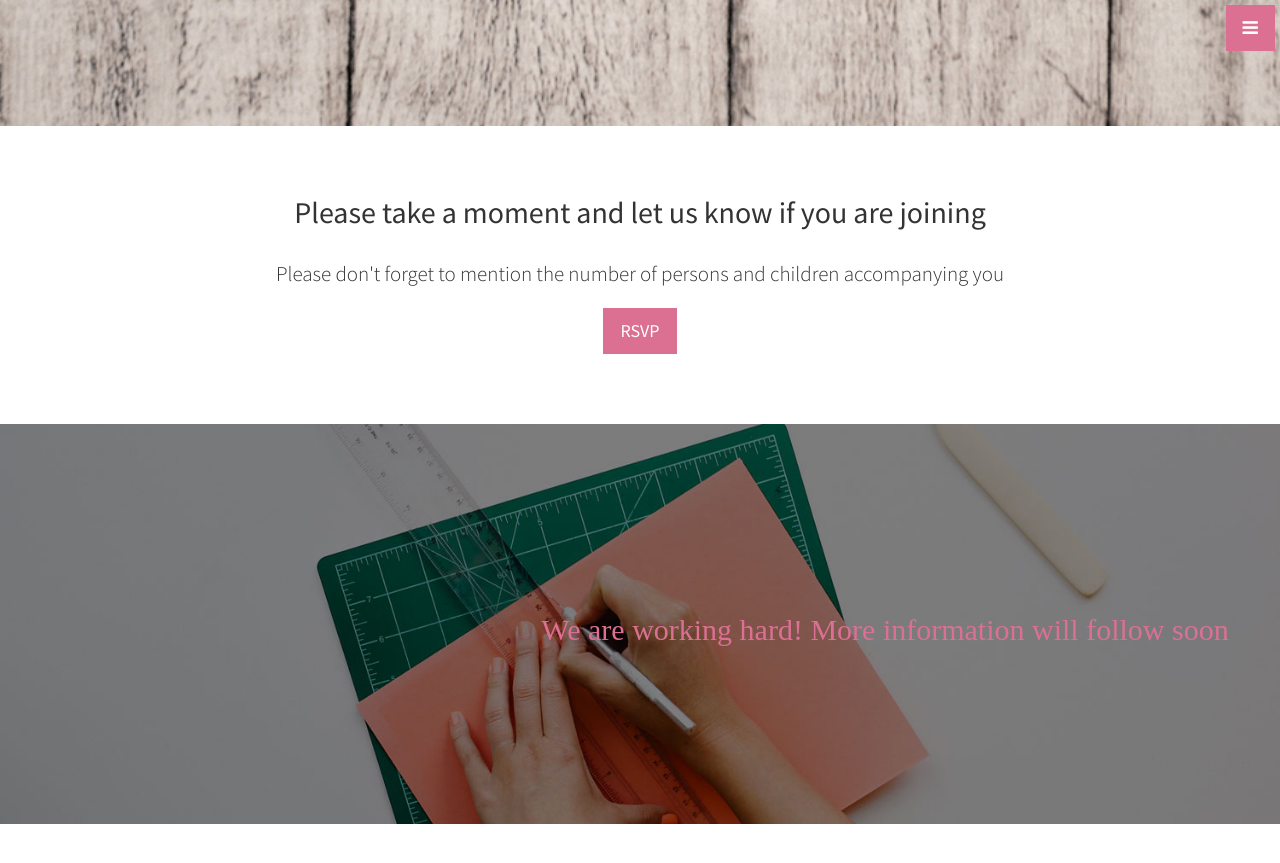
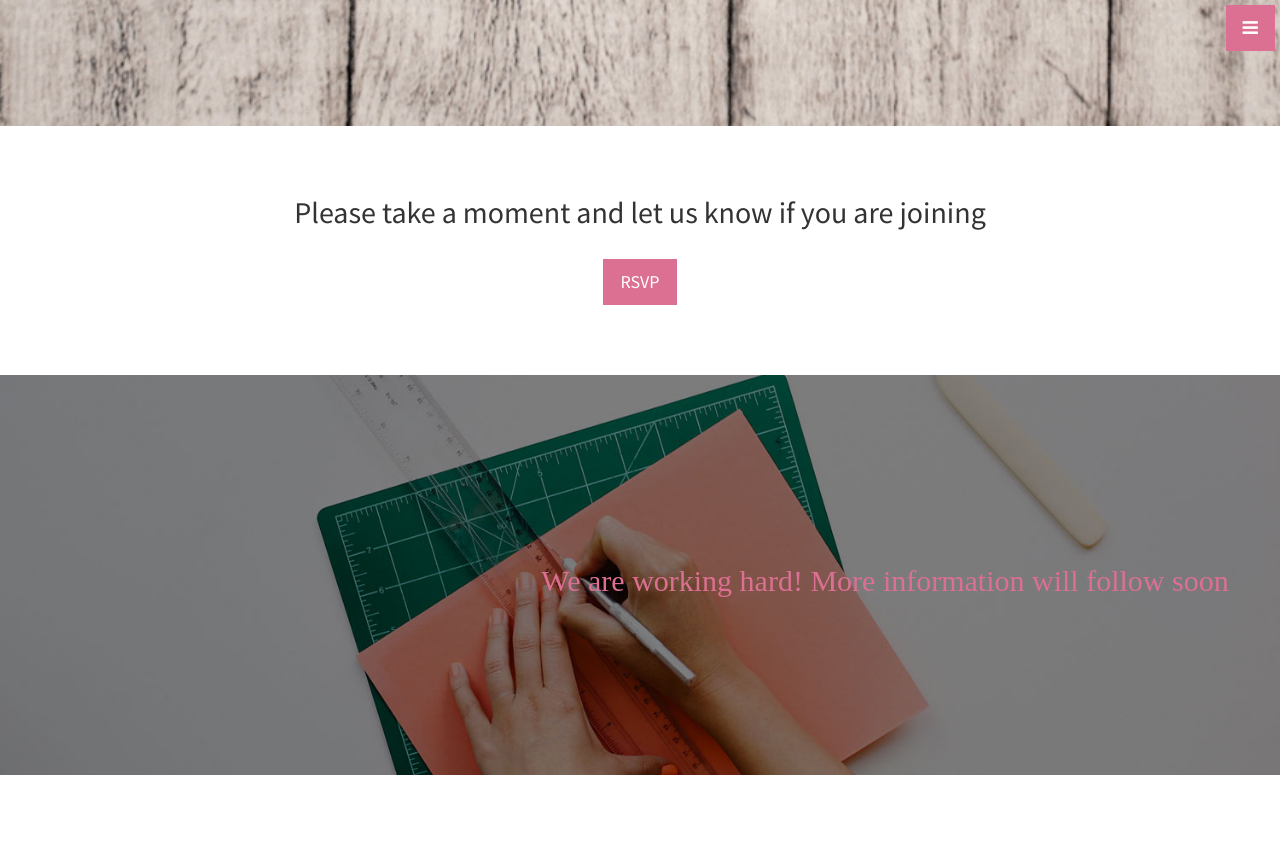
Before and after one commit to MonchiLin/carowedavit.github.io, a Jekyll site: the page built from index.html, in a window 1280 px wide and 900 px high, scrolled down 774 px. Shown: the top 863 px of the window. Built offline with Jekyll 4.4.1, drawn with Linux system fonts in a browser that asks for light colours.

Commit message:
rsvp updated

```diff
--- a/_includes/about.html
+++ b/_includes/about.html
@@ -4,8 +4,7 @@
       <div class="col-lg-12 text-center">
         <h2>Please take a moment and let us know if you are joining</h2>
         <br>
-         <p class="lead">Please don't forget to mention the number of persons and children accompanying you</p>
-         <p class="lead"><a href="https://docs.google.com/forms/d/e/1FAIpQLSeA2lD3_TET_JAGTYV2nCG7SjgmLrr8iH1hRT0tfhb72EwnWg/viewform" target="_blank" class="btn btn-dark btn-lg">RSVP</a></p>
+         <p class="lead"><a href="https://goo.gl/forms/iEj8wnxN023Kj9OZ2" target="_parent" class="btn btn-dark btn-lg">RSVP</a></p>
       </div>
     </div>
     <!-- /.row -->
```
